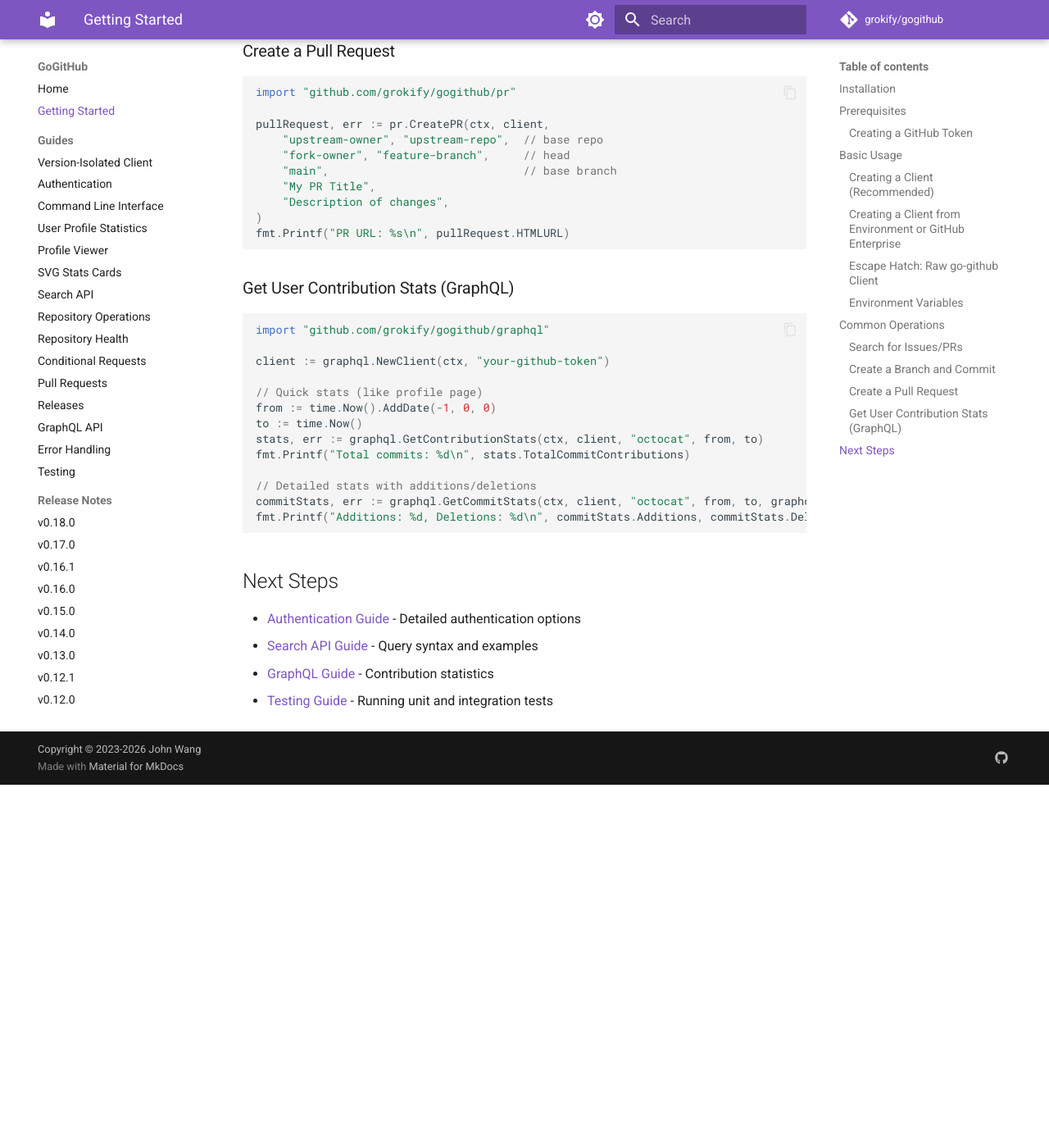
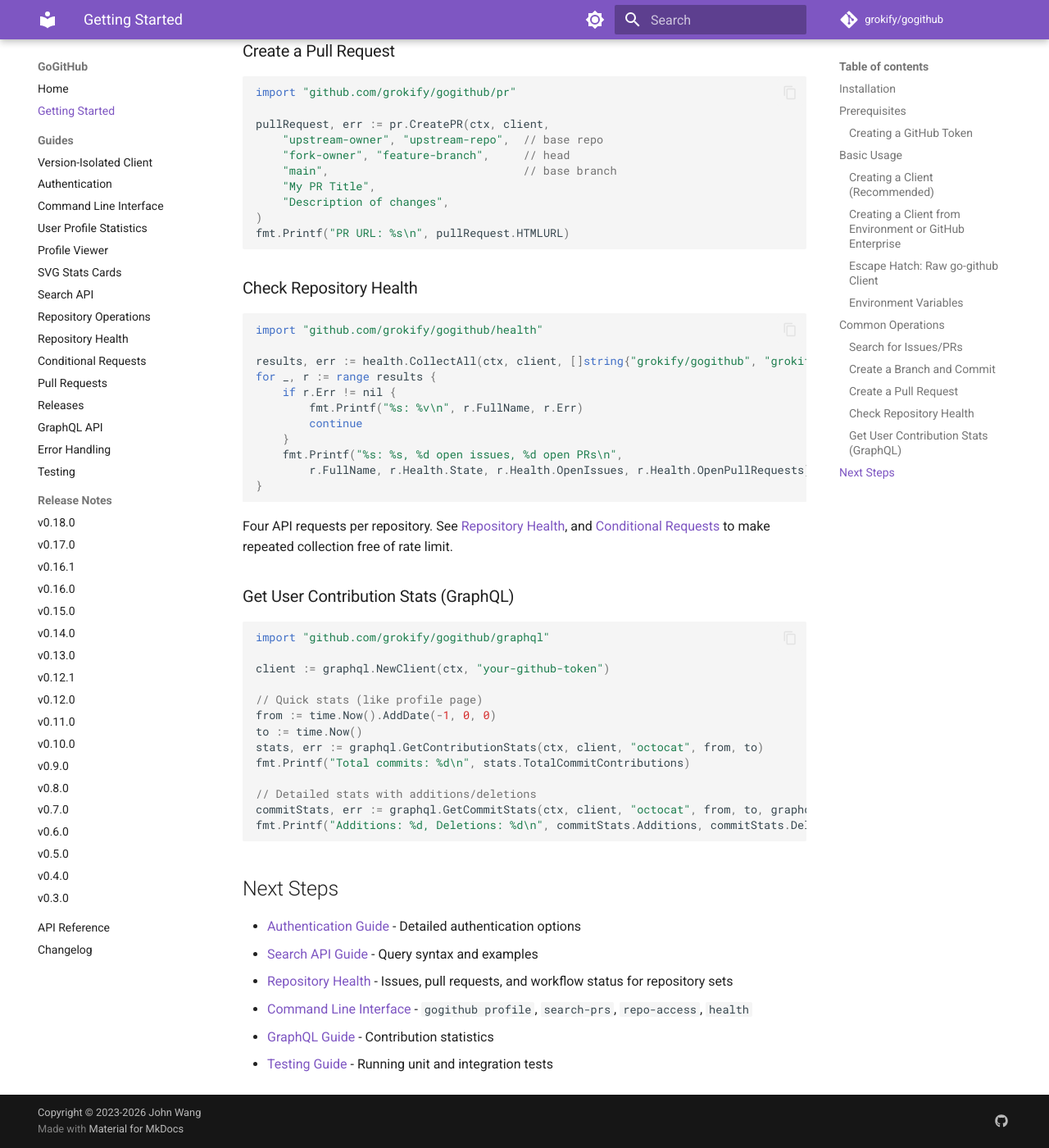
Before and after one commit to grokify/gogithub, an MkDocs documentation site: the page built from docs/getting-started.md, in a window 1280 px wide and 1400 px high, scrolled down 3481 px. Shown: the whole window at 82% size. Built offline with MkDocs 1.6.1 and Material for MkDocs 9.7.7, drawn with Linux system fonts in a browser that asks for light colours; comment, search, counter and statistics services are not loaded; before the commit the page ends 4438 px from its top, so only the background shows below that.

Commit message:
docs: add health, access, and conditional requests to overview pages
The feature list, package overview, and next steps on the site home
page, the API reference package table, the getting-started common
operations, and the README usage section now cover the health and
etagcache packages, repository access listing, OAuth app authentication
via auth/credentialsset, and the CLI commands added in v0.18.0. README
dependencies list goauth.

Co-Authored-By: Claude Fable 5.1 <noreply@anthropic.com>

````diff
--- a/docs/getting-started.md
+++ b/docs/getting-started.md
@@ -173,6 +173,25 @@ pullRequest, err := pr.CreatePR(ctx, client,
 fmt.Printf("PR URL: %s\n", pullRequest.HTMLURL)
 ```
 
+### Check Repository Health
+
+```go
+import "github.com/grokify/gogithub/health"
+
+results, err := health.CollectAll(ctx, client, []string{"grokify/gogithub", "grokify/mogo"}, nil)
+for _, r := range results {
+    if r.Err != nil {
+        fmt.Printf("%s: %v\n", r.FullName, r.Err)
+        continue
+    }
+    fmt.Printf("%s: %s, %d open issues, %d open PRs\n",
+        r.FullName, r.Health.State, r.Health.OpenIssues, r.Health.OpenPullRequests)
+}
+```
+
+Four API requests per repository. See [Repository Health](guides/health.md), and
+[Conditional Requests](guides/etagcache.md) to make repeated collection free of rate limit.
+
 ### Get User Contribution Stats (GraphQL)
 
 ```go
@@ -195,5 +214,7 @@ fmt.Printf("Additions: %d, Deletions: %d\n", commitStats.Additions, commitStats.
 
 - [Authentication Guide](guides/auth.md) - Detailed authentication options
 - [Search API Guide](guides/search.md) - Query syntax and examples
+- [Repository Health](guides/health.md) - Issues, pull requests, and workflow status for repository sets
+- [Command Line Interface](guides/cli.md) - `gogithub profile`, `search-prs`, `repo-access`, `health`
 - [GraphQL Guide](guides/graphql.md) - Contribution statistics
 - [Testing Guide](guides/testing.md) - Running unit and integration tests
````
Also changed, not shown: README.md (+31 -1 lines), docs/api-reference.md (+4 -1 lines), docs/index.md (+11 -1 lines).
